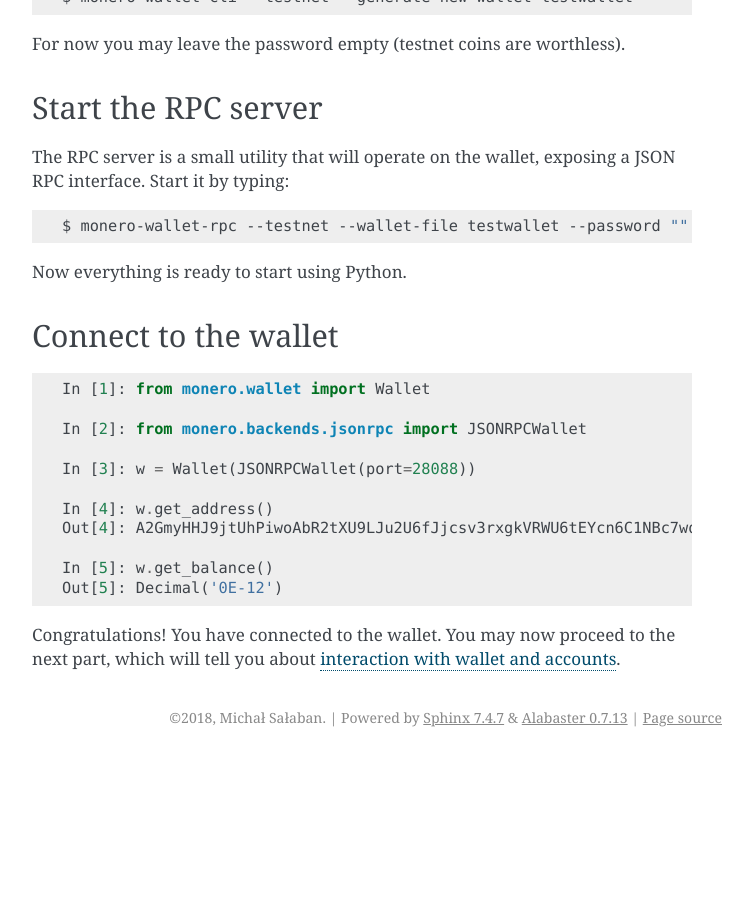
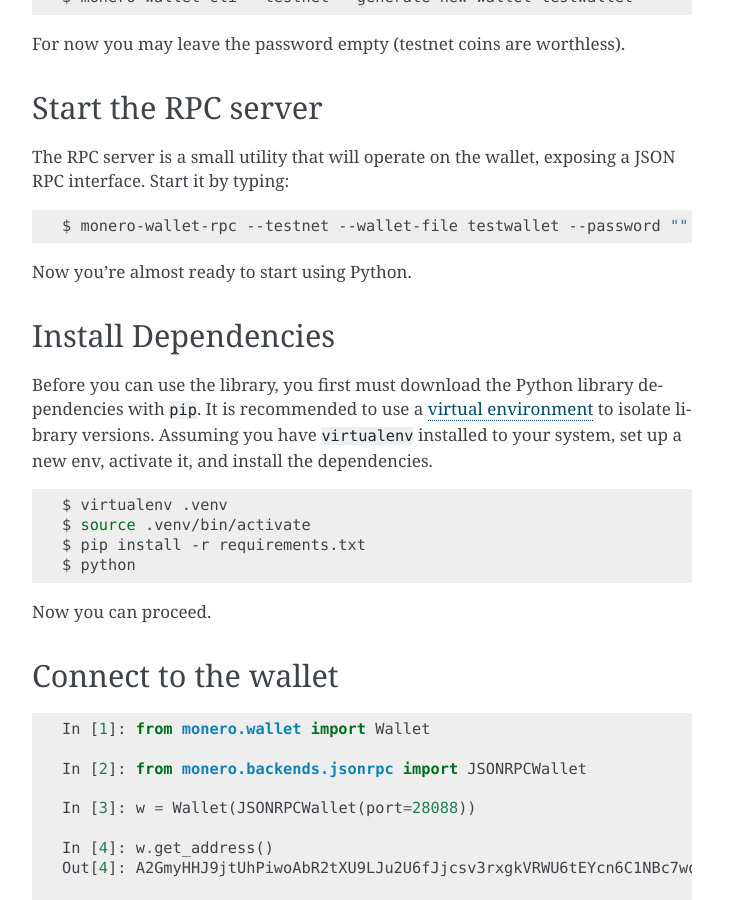
Before and after one commit to monero-ecosystem/monero-python, a Sphinx documentation site: the page built from docs/source/quickstart.rst, in a window 1280 px wide and 900 px high, scrolled down 864 px. Shown: the whole window, without its empty margins (388-1141 px from the left). Built offline with Sphinx 7.4.7, drawn with Linux system fonts in a browser that asks for light colours; before the commit the page ends 1621 px from its top, so only the background shows below that.

Commit message:
adding block about installing deps to venv

```diff
--- a/docs/source/quickstart.rst
+++ b/docs/source/quickstart.rst
@@ -56,7 +56,23 @@
 
     $ monero-wallet-rpc --testnet --wallet-file testwallet --password "" --rpc-bind-port 28088 --disable-rpc-login
 
-Now everything is ready to start using Python.
+Now you're almost ready to start using Python.
+
+Install Dependencies
+---------------------
+
+Before you can use the library, you first must download the Python library dependencies with ``pip``. It is recommended to use a `virtual environment`_ to isolate library versions. Assuming you have ``virtualenv`` installed to your system, set up a new env, activate it, and install the dependencies.
+
+.. _`virtual environment`: https://averlytics.com/2017/08/06/virtual-environment-a-python-best-practice/
+
+.. code-block:: shell
+
+    $ virtualenv .venv
+    $ source .venv/bin/activate
+    $ pip install -r requirements.txt
+    $ python
+
+Now you can proceed.
 
 Connect to the wallet
 ---------------------
```
